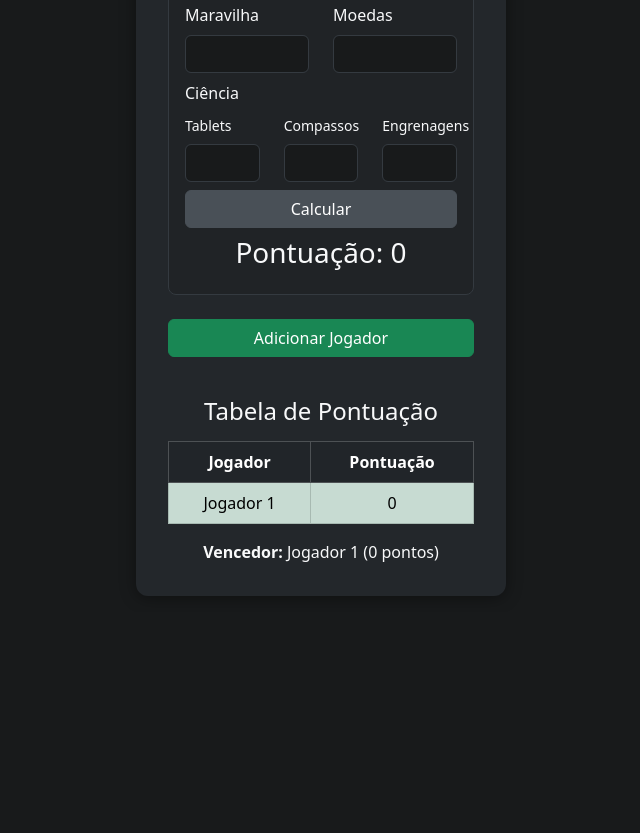
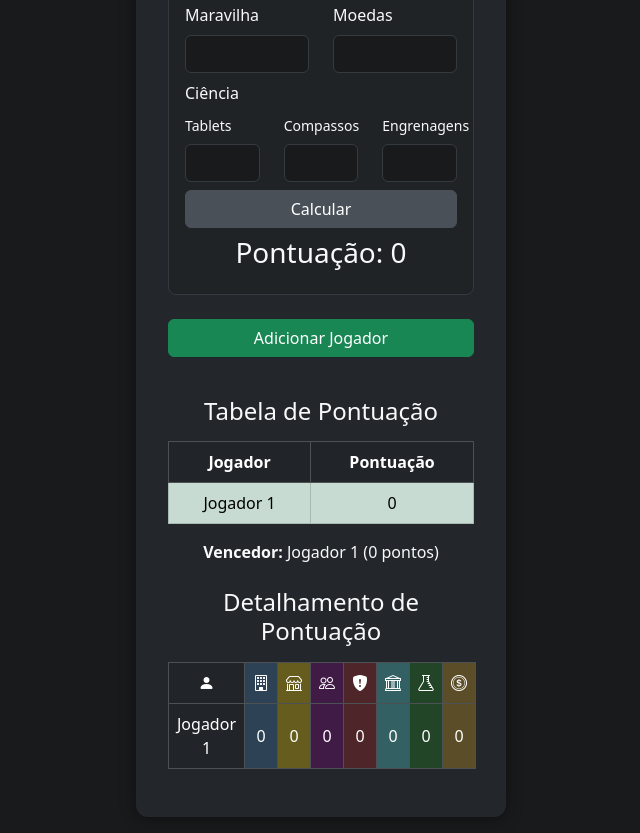
Before and after one commit to joaopauloll/7-wonders-calculator, a plain HTML site: page index.html in a window 1280 px wide. Shown: the part 464-1297 px from the top of the page, without its empty margins (319-959 px from the left). Before the commit the page ends 1076 px from the top, so only its background shows below. Drawn offline with nearby package versions, Linux system fonts and the light colour scheme.

Commit message:
Adiciona tabela de pontuação detalhada

```diff
--- a/index.html
+++ b/index.html
@@ -9,6 +9,10 @@
       rel="stylesheet"
     />
     <link rel="stylesheet" href="styles.css" />
+    <link
+      rel="stylesheet"
+      href="https://cdn.jsdelivr.net/npm/bootstrap-icons@1.13.1/font/bootstrap-icons.css"
+    />
   </head>
   <body>
     <div class="container mt-3 mb-3">
--- a/script.js
+++ b/script.js
@@ -119,11 +119,58 @@ function getPlayersPontuacao() {
   for (let i = 0; i < playerCount; i++) {
     const playerDiv = document.getElementById(`player-${i}`);
     if (!playerDiv) continue;
+
     const nome =
       document.getElementById(`nome-${i}`).value || `Jogador ${i + 1}`;
+
+    // pegar valores (igual no calcularPontuacao)
+    const militar =
+      parseInt(document.getElementById(`militar-${i}`).value) || 0;
+    const moedas = parseInt(document.getElementById(`moedas-${i}`).value) || 0;
+    const maravilha =
+      parseInt(document.getElementById(`maravilha-${i}`).value) || 0;
+    const civis = parseInt(document.getElementById(`civis-${i}`).value) || 0;
+    const comercial =
+      parseInt(document.getElementById(`comercial-${i}`).value) || 0;
+    const guildas =
+      parseInt(document.getElementById(`guildas-${i}`).value) || 0;
+
+    const pedra =
+      parseInt(document.getElementById(`ciencia_pedra-${i}`).value) || 0;
+    const abaco =
+      parseInt(document.getElementById(`ciencia_abaco-${i}`).value) || 0;
+    const engrenagem =
+      parseInt(document.getElementById(`ciencia_engrenagem-${i}`).value) || 0;
+
+    const cienciaIguais =
+      pedra * pedra + abaco * abaco + engrenagem * engrenagem;
+    const conjuntos = Math.min(pedra, abaco, engrenagem);
+    const cienciaConjuntos = conjuntos * 7;
+    const ciencia = cienciaIguais + cienciaConjuntos;
+
+    const moedasPontos = Math.floor(moedas / 3);
+
     const pontuacao =
-      parseInt(document.getElementById(`pontuacaoTotal-${i}`).textContent) || 0;
-    players.push({ nome, pontuacao });
+      militar +
+      moedasPontos +
+      maravilha +
+      civis +
+      comercial +
+      guildas +
+      ciencia;
+
+    players.push({
+      nome,
+      pontuacao,
+      militar,
+      moedas,
+      moedasPontos,
+      maravilha,
+      civis,
+      comercial,
+      guildas,
+      ciencia,
+    });
   }
   return players;
 }
@@ -143,10 +190,10 @@ function updateTabelaPontuacao() {
     return;
   }
 
-  // Encontrar maior pontuação
   const maxPontuacao = Math.max(...players.map((p) => p.pontuacao));
   const vencedores = players.filter((p) => p.pontuacao === maxPontuacao);
 
+  // Tabela resumida
   let tabelaHTML = `
     <h4 class="text-center mb-3">Tabela de Pontuação</h4>
     <table class="table table-dark table-striped table-bordered text-center align-middle">
@@ -163,20 +210,56 @@ function updateTabelaPontuacao() {
               `<tr${
                 p.pontuacao === maxPontuacao ? ' class="table-success"' : ""
               }>
-                <td>${p.nome}</td>
-                <td>${p.pontuacao}</td>
-              </tr>`
+            <td>${p.nome}</td>
+            <td>${p.pontuacao}</td>
+          </tr>`
           )
           .join("")}
       </tbody>
     </table>
     <div class="text-center mt-2">
-      <strong>Vencedor${
-        vencedores.length > 1 ? "es" : ""
-      }:</strong> ${vencedores
-    .map((v) => v.nome)
-    .join(", ")} (${maxPontuacao} ponto${maxPontuacao === 1 ? "" : "s"})
+      <strong>Vencedor${vencedores.length > 1 ? "es" : ""}:</strong>
+      ${vencedores.map((v) => v.nome).join(", ")} (${maxPontuacao} ponto${
+    maxPontuacao === 1 ? "" : "s"
+  })
     </div>
+  `;
+
+  // Tabela detalhada
+  tabelaHTML += `
+    <h4 class="text-center mt-4 mb-3">Detalhamento de Pontuação</h4>
+    <table class="table table-dark table-bordered text-center align-middle">
+      <thead>
+        <tr>
+          <th><i class="bi bi-person-fill"></i></th>
+          <th class="col-civil" data-bs-toggle="tooltip" title="Civil"><i class="bi bi-building"></i></th>
+          <th class="col-comercial" data-bs-toggle="tooltip" title="Comercial"><i class="bi bi-shop"></i></th>
+          <th class="col-guildas" data-bs-toggle="tooltip" title="Guildas"><i class="bi bi-people"></i></th>
+          <th class="col-militar" data-bs-toggle="tooltip" title="Militar"><i class="bi bi-shield-fill-exclamation"></i></th>
+          <th class="col-maravilha" data-bs-toggle="tooltip" title="Maravilha"><i class="bi bi-bank"></i></th>
+          <th class="col-ciencia" data-bs-toggle="tooltip" title="Ciência"><i class="bi bi-flask"></i></th>
+          <th class="col-moedas" data-bs-toggle="tooltip" title="Moedas (pontos)"><i class="bi bi-coin"></i></th>
+        </tr>
+      </thead>
+      <tbody>
+        ${players
+          .map(
+            (p) => `
+          <tr>
+            <td>${p.nome}</td>
+            <td class="col-civil">${p.civis}</td>
+            <td class="col-comercial">${p.comercial}</td>
+            <td class="col-guildas">${p.guildas}</td>
+            <td class="col-militar">${p.militar}</td>
+            <td class="col-maravilha">${p.maravilha}</td>
+            <td class="col-ciencia">${p.ciencia}</td>
+            <td class="col-moedas">${p.moedasPontos}</td>
+          </tr>
+        `
+          )
+          .join("")}
+      </tbody>
+    </table>
   `;
 
   tabelaDiv.innerHTML = tabelaHTML;
--- a/styles.css
+++ b/styles.css
@@ -46,3 +46,26 @@ input.form-control:focus {
   top: 10px;
   right: 10px;
 }
+
+/* Cores inspiradas nas cartas do 7 Wonders */
+.col-civil {
+  background-color: rgba(70, 130, 180, 0.3) !important; /* Azul */
+}
+.col-comercial {
+  background-color: rgba(255, 215, 0, 0.3) !important; /* Amarelo ouro */
+}
+.col-guildas {
+  background-color: rgba(128, 0, 128, 0.3) !important; /* Roxo */
+}
+.col-militar {
+  background-color: rgba(178, 34, 34, 0.3) !important; /* Vermelho */
+}
+.col-maravilha {
+  background-color: rgba(91, 227, 227, 0.3) !important; /* Cinza */
+}
+.col-moedas {
+  background-color: rgba(218, 165, 32, 0.3) !important; /* Dourado */
+}
+.col-ciencia {
+  background-color: rgba(34, 139, 34, 0.3) !important; /* Verde */
+}
```
